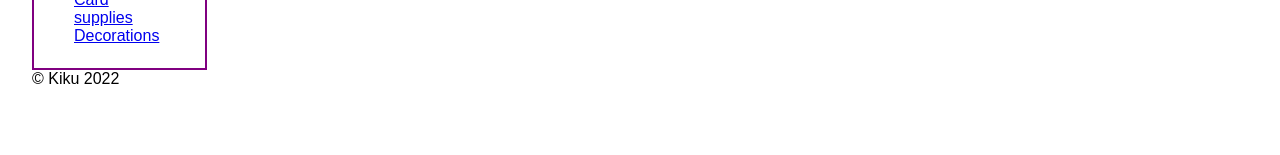
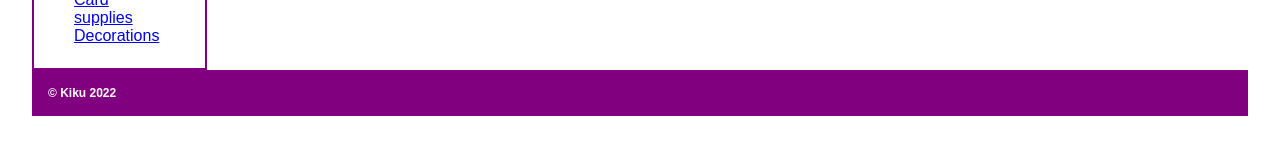
Before and after one commit to kmmhak/Handicraft-webshop, a React (Create React App) app in the folder frontend/: page / in a window 1280 px wide. Shown: the part 475-630 px from the top of the page. Built offline with nearby package versions, Linux system fonts and the light colour scheme; no server answers.

Commit message:
enhanced footer

```diff
--- a/frontend/src/components/Components.css
+++ b/frontend/src/components/Components.css
@@ -150,3 +150,11 @@ body {
   font-size: 16px;
   display: block;
 }
+
+.footer {
+  background: #800080;
+  color: white;
+  font-weight: bold;
+  font-size: 12px;
+  padding: 1rem;
+}
--- a/frontend/src/components/Footer.js
+++ b/frontend/src/components/Footer.js
@@ -1,5 +1,11 @@
+import "./Components.css";
+
 const Footer = () => {
-  return <p>© Kiku 2022</p>;
+  return (
+    <div className="footer">
+      <p>© Kiku 2022</p>
+    </div>
+  );
 };
 
 export default Footer;
```
